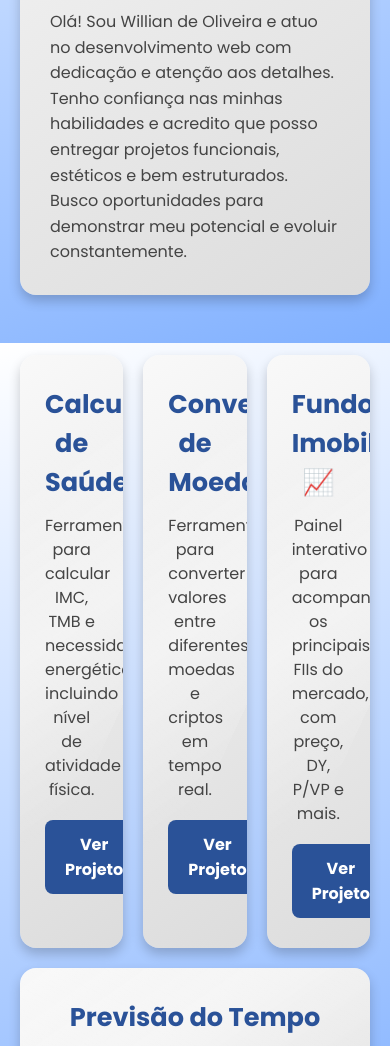
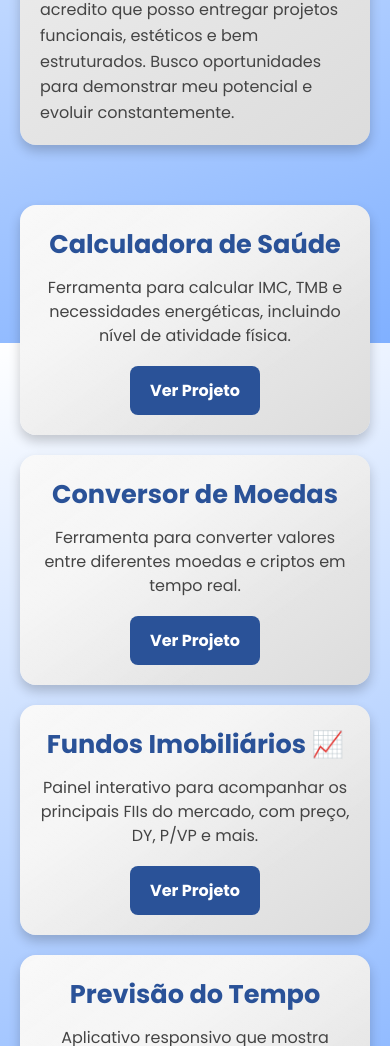
Before and after one commit to willian093-pixel/Portf-lio, a plain HTML site: page index.html in a window 390 px wide. Shown: the part 501-1547 px from the top of the page. Drawn offline with Linux system fonts and the light colour scheme.

Commit message:
Atualiza layout responsivo para mobile

```diff
--- a/index.html
+++ b/index.html
@@ -253,6 +253,31 @@
       background: #2e4a7c;
     }
 
+/* Ajustes para telas pequenas */
+@media (max-width: 768px) {
+  .projetos {
+    flex-direction: column;
+    gap: 20px;
+  }
+
+  .card {
+    flex: 1 1 100%;
+    padding: 20px;
+  }
+
+  header h1 {
+    font-size: 2rem;
+  }
+
+  header p {
+    font-size: 1rem;
+  }
+
+  .sobre, .contato {
+    padding: 20px;
+  }
+}
+
   </style>
 </head>
 <body>
```
